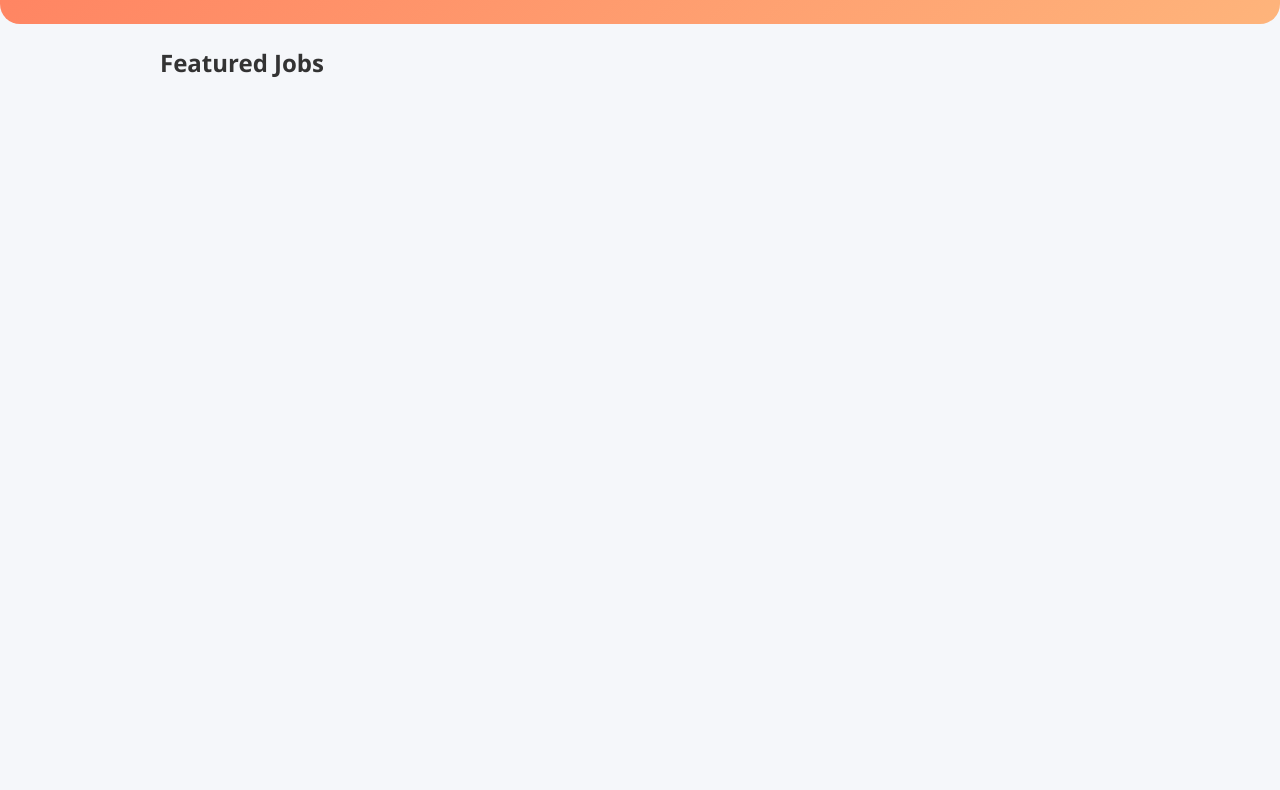
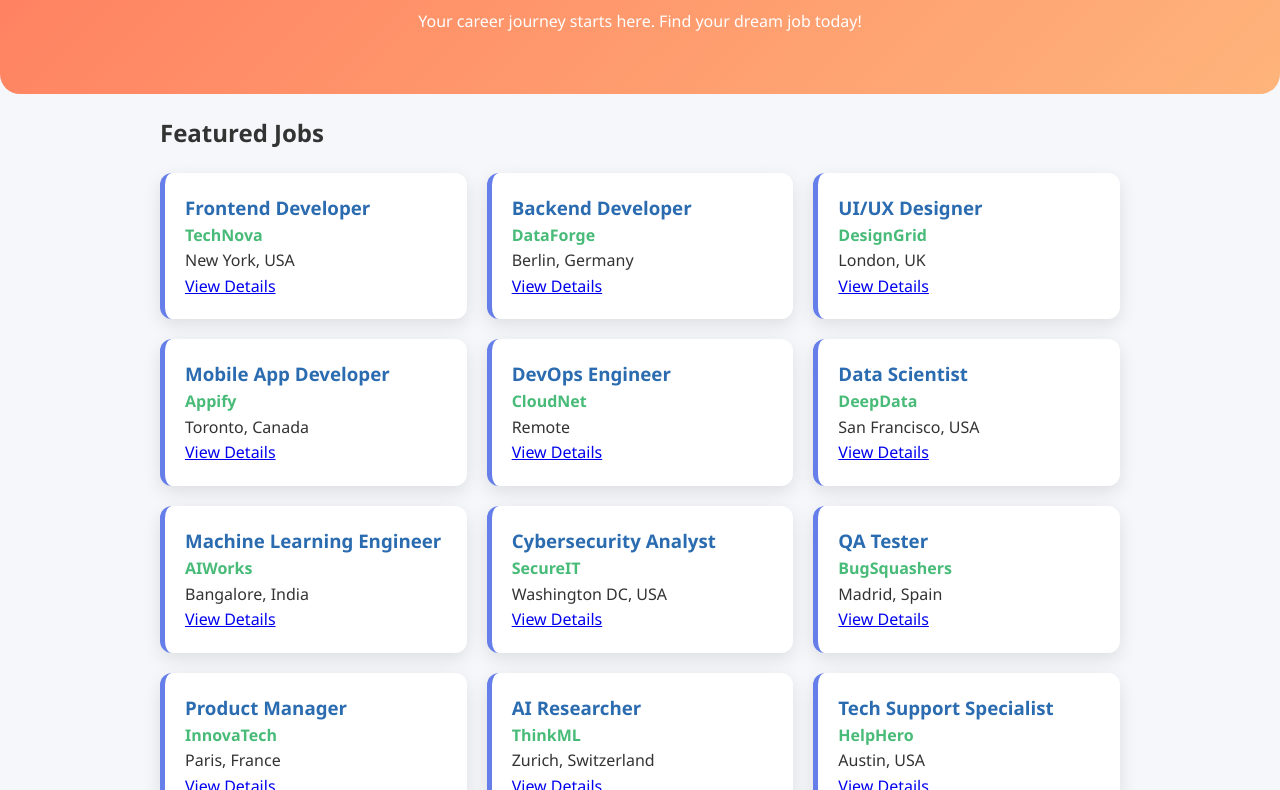
Before and after one commit to BudatiGayathri30/CODSOFT_Task_2-Job-Board, a plain HTML site: page index.html in a window 1280 px wide. Shown: the part 193-983 px from the top of the page. Before the commit the page ends 800 px from the top, so only its background shows below. Drawn offline with Linux system fonts and the light colour scheme; files that its build step writes are made by us from their sources.

Commit message:
index.html

```diff
--- a/index.html
+++ b/index.html
@@ -4,8 +4,8 @@
   <meta charset="UTF-8" />
   <meta name="viewport" content="width=device-width, initial-scale=1.0" />
   <title>Job Board Home</title>
-  <link rel="stylesheet" href="css/style.css" />
-  <script defer src="js/nav.js"></script>
+  <link rel="stylesheet" href="style.css" />
+  <script defer src="nav.js"></script>
 </head>
 <body>
   <div id="navbar-container"></div>
@@ -19,6 +19,6 @@
       <div id="jobs-container"></div>
     </section>
   </main>
-  <script src="js/jobs.js"></script>
+  <script src="jobs.js"></script>
 </body>
 </html>
```
